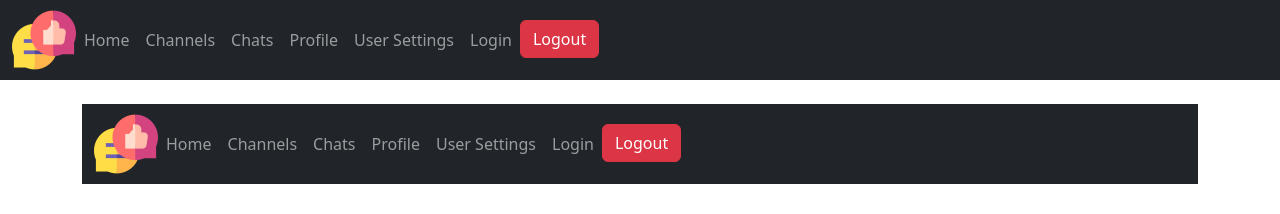
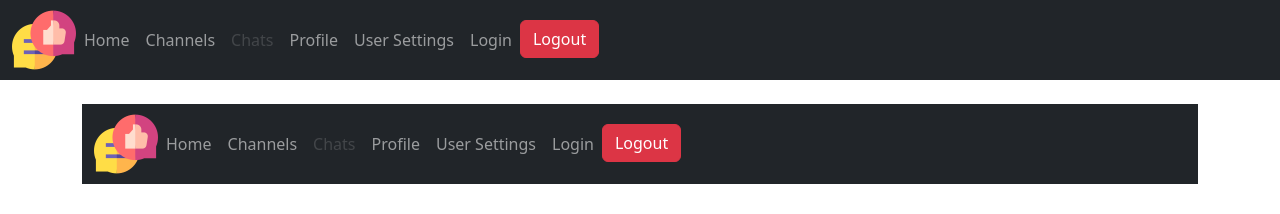
Before and after one commit to Malysus28/SF-Assignment, an Angular app: page /navbar in a window 1280 px wide. Shown: the top 214 px of the page. Built offline with nearby package versions, Linux system fonts and the light colour scheme.

Commit message:
chats in navbar disabled for not logged in users

```diff
--- a/src/app/components/navbar/navbar.html
+++ b/src/app/components/navbar/navbar.html
@@ -24,11 +24,34 @@
             >Channels</a
           >
         </li>
-        <li class="nav-item">
+
+        <!-- <li class="nav-item">
           <a class="nav-link" routerLink="/chat" routerLinkActive="active"
             >Chats</a
           >
+        </li> -->
+        <li class="nav-item">
+          <!-- Show Chats only if logged in -->
+          <a
+            *ngIf="loggedIn; else chatDisabled"
+            class="nav-link"
+            routerLink="/chat"
+            routerLinkActive="active"
+          >
+            Chats
+          </a>
+
+          <!-- Disabled version if not logged in -->
+          <ng-template #chatDisabled>
+            <a
+              class="nav-link disabled"
+              style="opacity: 0.6; cursor: not-allowed"
+            >
+              Chats
+            </a>
+          </ng-template>
         </li>
+
         <li class="nav-item">
           <a class="nav-link" routerLink="/profile" routerLinkActive="active"
             >Profile</a
--- a/src/app/components/navbar/navbar.ts
+++ b/src/app/components/navbar/navbar.ts
@@ -21,4 +21,9 @@ export class Navbar {
   get loggedIn() {
     return this.auth.isLoggedIn();
   }
+
+  isLoggedIn(): boolean {
+    const user = localStorage.getItem('currentUser');
+    return !!user; // true if user exists
+  }
 }
```
